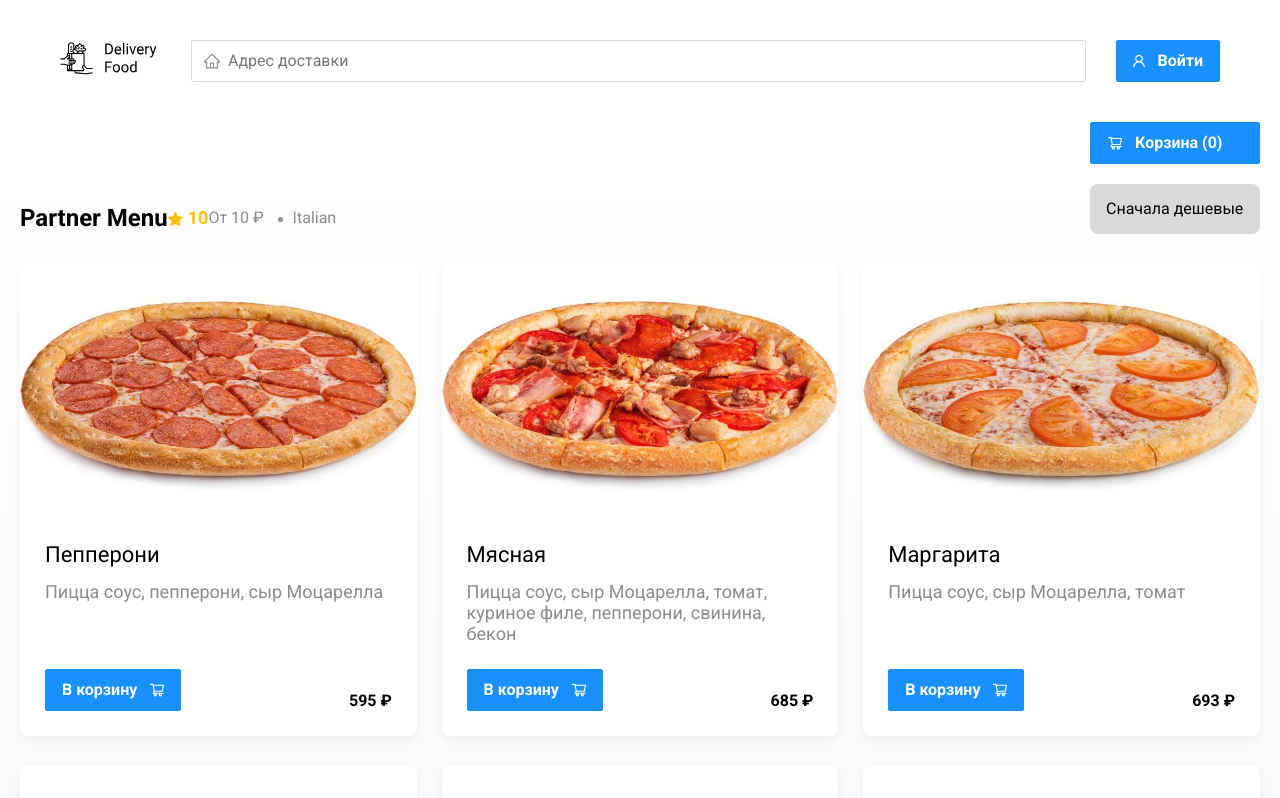
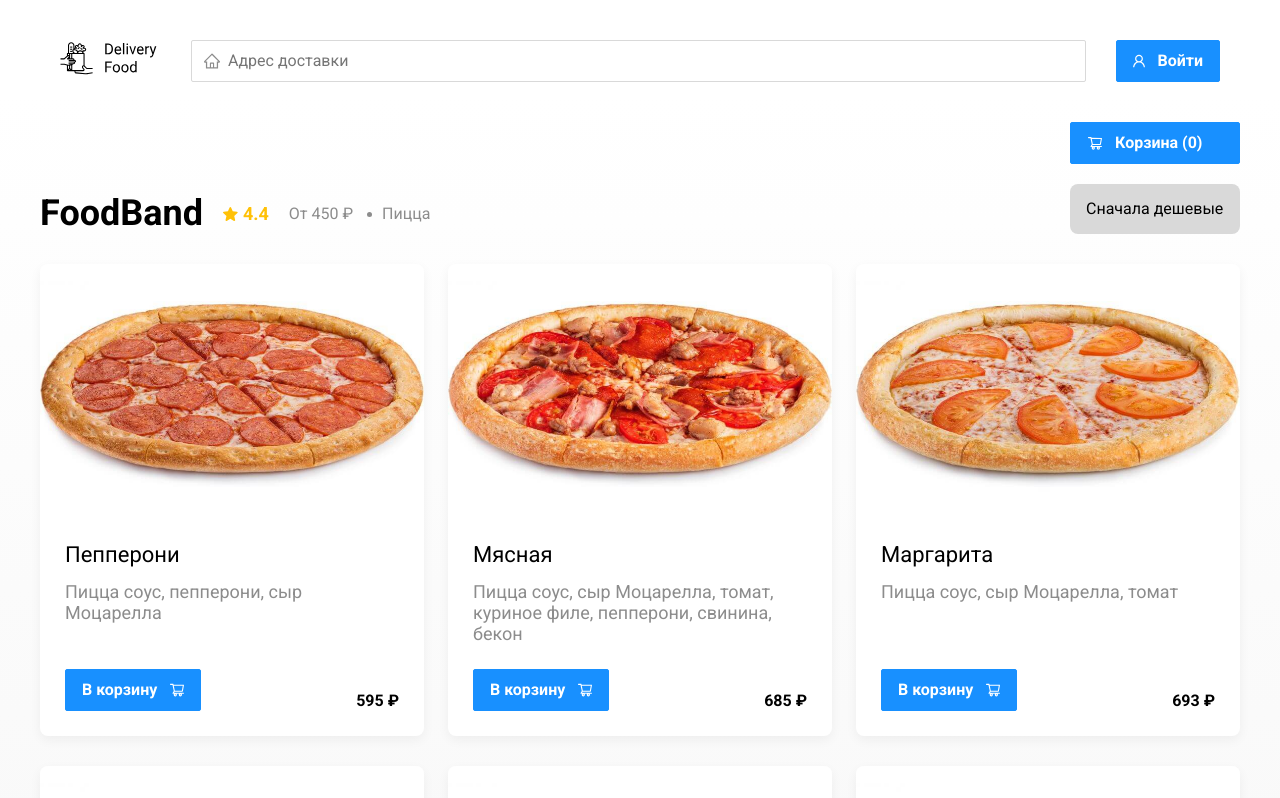
Before and after one commit to vtulbu/-delivery-food, a Vue app: page /food-band in a window 1280 px wide. Shown: the top 798 px of the page. Built offline with nearby package versions, Linux system fonts and the light colour scheme.

Commit message:
Adjust PartnerMenu component in order to display partner info

```diff
--- a/src/views/PartnerMenu.vue
+++ b/src/views/PartnerMenu.vue
@@ -12,7 +12,7 @@ import {
 } from '@/components'
 import { PARTNER, SORT_OPTIONS, sortArrayObject } from '@/utils'
 import { ShoppingCart } from '@icons'
-import type { FoodItem } from '@/types'
+import { type PartnerInfo, type FoodItem } from '@/types'
 import { shoppingCartStore, modalState } from '@/store'
 
 const $route = useRoute()
@@ -23,15 +23,24 @@ const menuData = ref<FoodItem[] | undefined>(undefined)
 const sortOption = ref<string>(SORT_OPTIONS[0].value)
 const { openModal } = modalState()
 
+const infoPartner = ref<PartnerInfo | undefined>(undefined)
+
 onMounted(() => {
   import(`@/db/${partner}.json`)
     .then((module) => {
       menuData.value = module.default
       sortArrayObject(menuData.value || [], sortOption.value === 'cheap' ? 'asc' : 'desc', 'price')
     })
+
     .catch(() => {
       router.push({ name: 'NotFoundView' })
     })
+
+  import(`@/db/partners.json`).then((module) => {
+    infoPartner.value = module.partners.find(
+      (partnerInfo: PartnerInfo) => partnerInfo.products.split('.')[0] === partner
+    )
+  })
 })
 
 watch(sortOption, (option) => {
@@ -40,14 +49,16 @@ watch(sortOption, (option) => {
 </script>
 
 <template>
-  <div class="heading">
-    <div class="partner-info">
-      <h2>Partner Menu</h2>
-      <Rating :stars="10" />
+  <section class="heading">
+    <div class="partner-info" v-if="infoPartner">
+      <h2>
+        {{ infoPartner.name }}
+      </h2>
+      <Rating :stars="infoPartner.stars" />
       <PriceKitchen
         v-bind="{
-          price: 10,
-          kitchen: 'Italian'
+          price: infoPartner.price,
+          kitchen: infoPartner.kitchen
         }"
       />
     </div>
@@ -60,16 +71,17 @@ watch(sortOption, (option) => {
       </Button>
       <Sort @change="(option) => (sortOption = option)" :options="SORT_OPTIONS" />
     </div>
-  </div>
-  <div v-if="menuData" class="cards">
+  </section>
+  <section v-if="menuData" class="cards">
     <ItemFoodCard v-for="item in menuData" :key="item.id" v-bind="item" />
-  </div>
+  </section>
   <SelectedItemsCartModal />
 </template>
 
 <style scoped>
 h2 {
   margin: 0;
+  flex: 1 1 100%;
 }
 
 .heading {
@@ -82,7 +94,8 @@ h2 {
 .partner-info {
   display: flex;
   align-items: center;
-  justify-content: space-between;
+  gap: 20px;
+  flex-wrap: wrap;
 }
 
 .cart-sort-container {
@@ -104,6 +117,13 @@ h2 {
   }
 }
 
+@media (min-width: 768px) {
+  h2 {
+    flex: 1 1 auto;
+    font-size: 36px;
+  }
+}
+
 @media (min-width: 1024px) {
   :deep(.container-card) {
     flex-basis: 32%;
```
